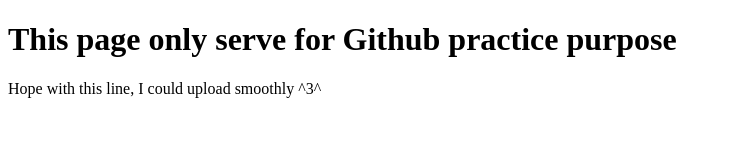
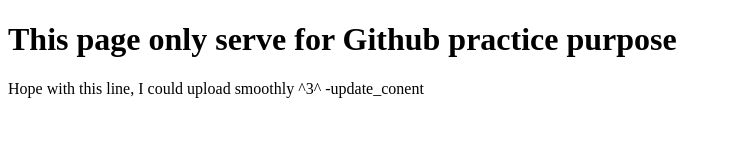
Before and after one commit to Bruno-Yu/sample-gh-pages, a plain HTML site: page index.html in a window 1280 px wide. Shown: the whole page, without its empty margins (0-731 px from the left). Drawn offline with Linux system fonts and the light colour scheme.

Commit message:
更新的內容

```diff
--- a/index.html
+++ b/index.html
@@ -8,7 +8,7 @@
 </head>
 <body>
     <h1>This page only serve for Github practice purpose</h1>
-    <p>Hope with this line, I could upload smoothly ^3^ </p>
+    <p>Hope with this line, I could upload smoothly ^3^ -update_conent</p>
 
 </body>
 </html>
```
